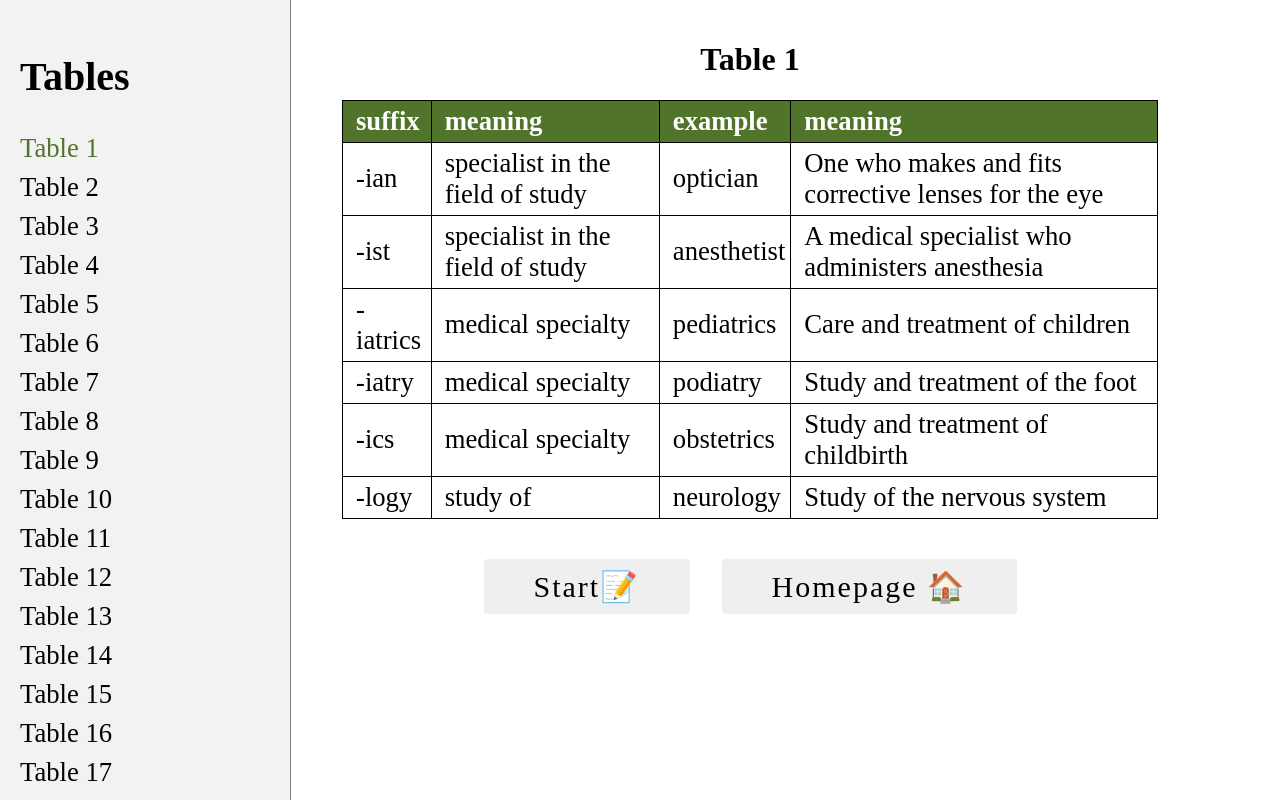
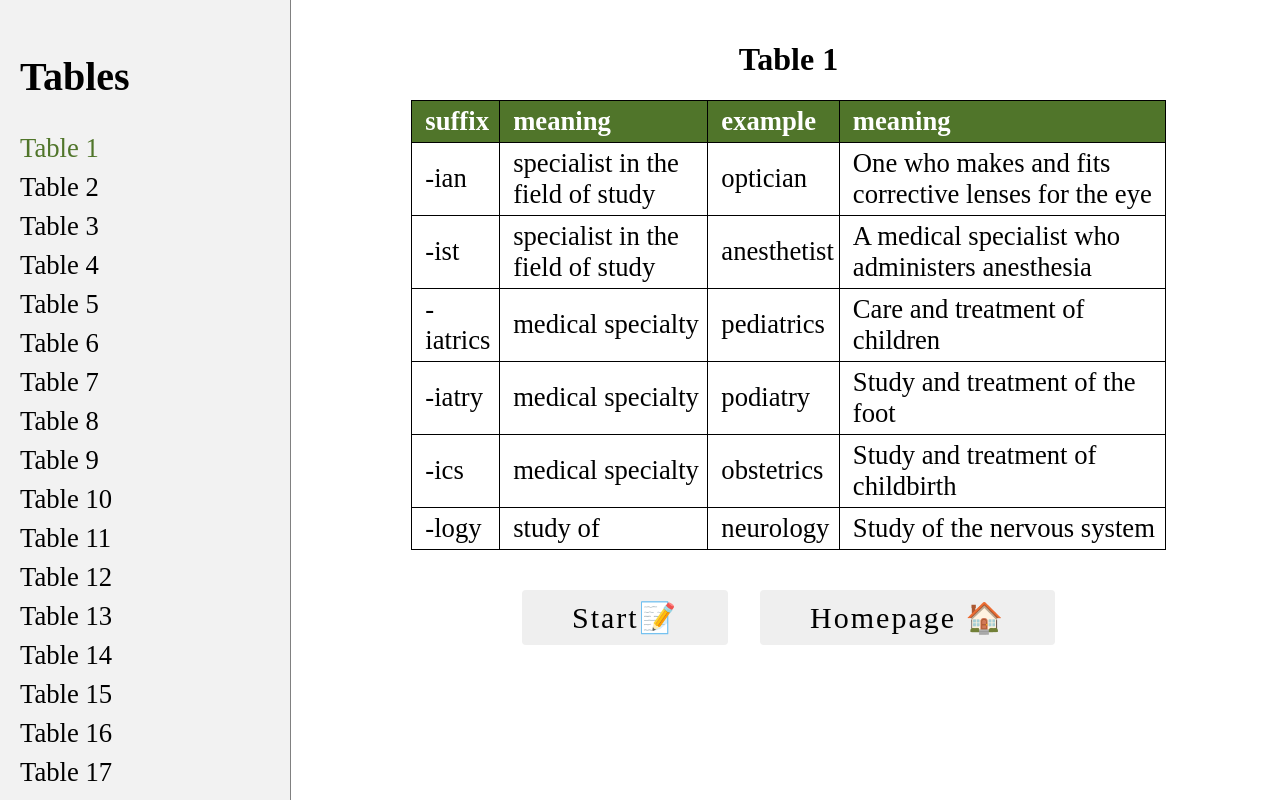
Before and after one commit to excelcodes/ems, a Next.js app: page /chapters/2 in a window 1280 px wide. Built offline with nearby package versions, Linux system fonts and the light colour scheme.

Commit message:
fix css sidebar bug

```diff
--- a/app/components/Viewer/style.css
+++ b/app/components/Viewer/style.css
@@ -97,7 +97,7 @@ table {
   flex: 1;
   padding: 20px;
   text-align: center;
-  margin-left: 220px;
+  margin-left: 297px;
 }
 
 @media (max-width: 768px) {
```
